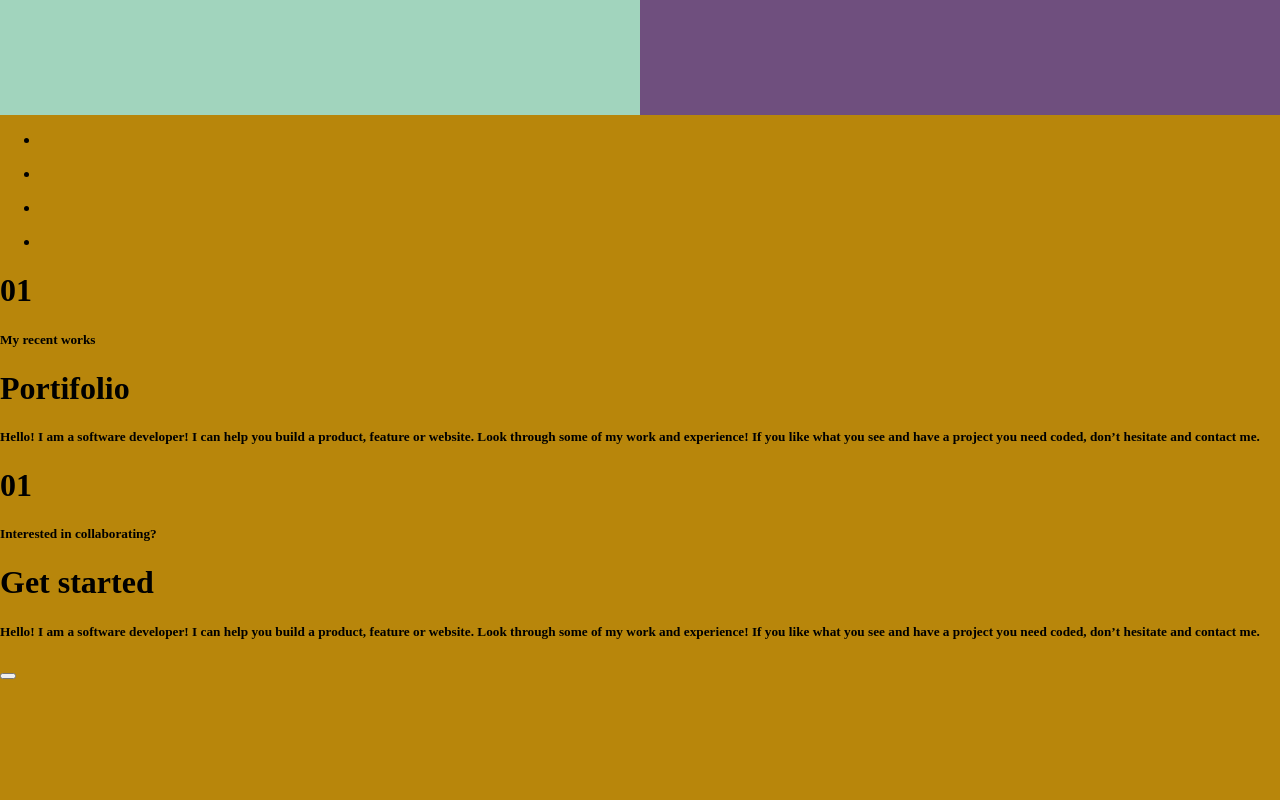
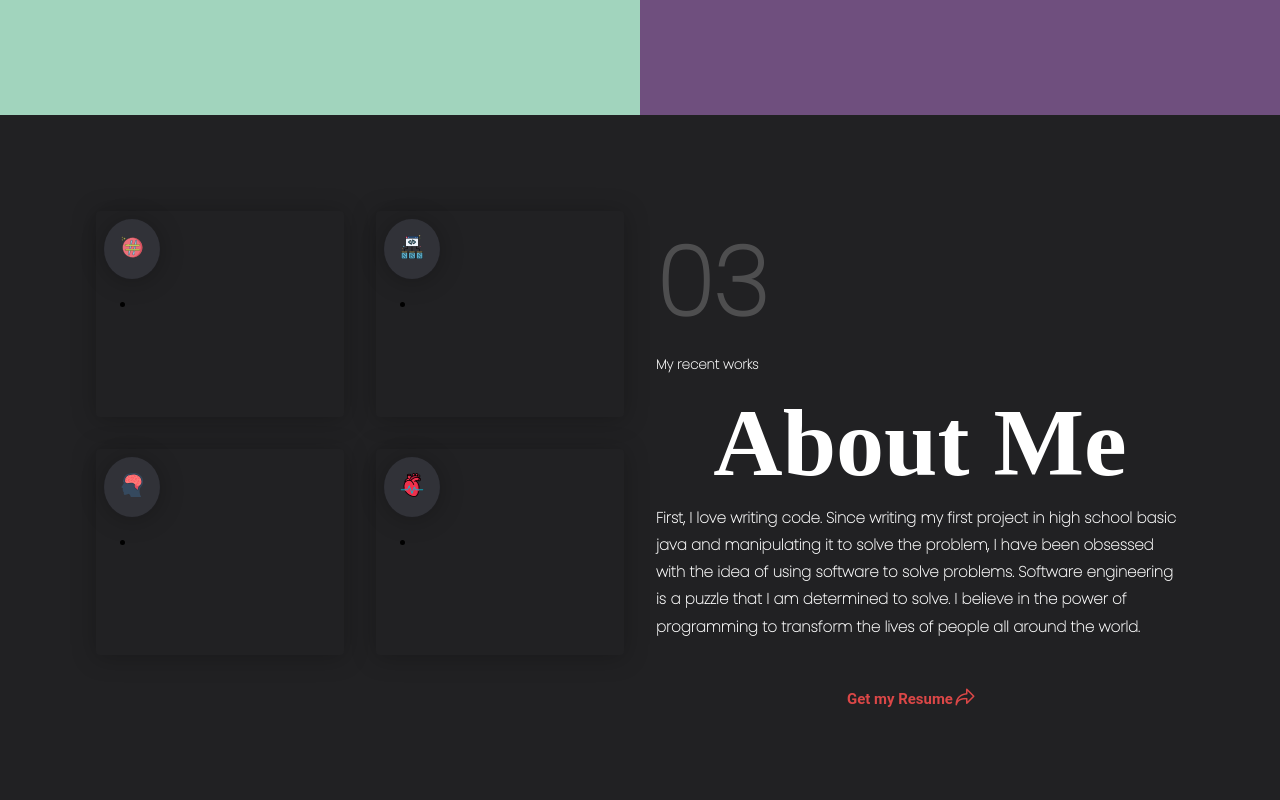
Before and after one commit to sanadwj/MyPortifolio.github.io, a plain HTML site: page index.html in a window 1280 px wide. Shown: the part 1680-2480 px from the top of the page. Before the commit the page ends 2360 px from the top, so only its background shows below. Drawn offline with Linux system fonts and the light colour scheme.

Commit message:
Add About me section
Add styles

```diff
--- a/index.html
+++ b/index.html
@@ -204,9 +204,10 @@
   </div>
   <div class="aboutme">
     <div class="skills">
-      <div class="skill">
+      <div class="fskill">
+        <div class="skill1">
           <div class="svg">
-
+            <img src="./styles/ghraphic/hashtag.png" alt="">
           </div>
           <div class="to">
 
@@ -219,39 +220,9 @@
             </ul>
           </div>
         </div>
-      <div class="skill">
+        <div class="skill2">
           <div class="svg">
-
-        </div>
-        <div class="to">
-
-        </div>
-        <div class="in">
-          <ul>
-            <li>
-
-            </li>
-          </ul>
-        </div>
-      </div>
-      <div class="skill">
-        <div class="svg">
-
-        </div>
-        <div class="to">
-
-        </div>
-        <div class="in">
-          <ul>
-            <li>
-
-            </li>
-          </ul>
-        </div>
-      </div>
-      <div class="skill">
-        <div class="svg">
-
+            <img src="./styles/ghraphic/brain.png" alt="">
           </div>
           <div class="to">
 
@@ -265,18 +236,101 @@
           </div>
         </div>
       </div>
-    <div class="numbers">
-      <h1>01</h1>
+      <div class="sskill">
+        <div class="skill3">
+          <div class="svg">
+            <img src="./styles/ghraphic/framework.png" alt="">
+          </div>
+          <div class="to">
+
+          </div>
+          <div class="in">
+            <ul>
+              <li>
+
+              </li>
+            </ul>
+          </div>
+        </div>
+        <div class="skill4">
+          <div class="svg">
+            <img src="./styles/ghraphic/heartbeat.png" alt="">
+          </div>
+          <div class="to">
+
+          </div>
+          <div class="in">
+            <ul>
+              <li>
+
+              </li>
+            </ul>
+          </div>
+        </div>
+      </div>
+
+
+    </div>
+    <div class="aabout">
+      <div class="number3">
+        <h1>03</h1>
       </div>
       <div class="mywork">
         <div class="myrecent">
               <h5>My recent works</h5>
         </div>
         <div class="name">
-          <h1>Portifolio</h1>
+            <h1>About Me</h1>
+        </div>
+        <div class="about">
+          <h5>First, I love writing code. Since writing my first project in high school basic java and manipulating it to solve the problem, I have been obsessed with the idea of using software to solve problems. Software engineering is a puzzle that I am determined to solve. I believe in the power of programming to transform the lives of people all around the world.</h5>
+        </div>
+        <div class="seework">
+          <div class="seemywork">
+            <div class="resume">
+              <h5>Get my Resume</h5>
+            </div>
+            <div class="sign">
+              <img src="./styles/ghraphic/arr1.png" alt="">
+            </div>
+          </div>
+        </div>
+      </div>
+    </div>
+  </div>
+  <div class="contact">
+    <div class="numbers">
+      <h1>04</h1>
+    </div>
+    <div class="mywork">
+      <div class="myrecent">
+            <h5>Interested in collaborating?</h5>
+      </div>
+      <div class="name">
+          <h1>Get started</h1>
       </div>
       <div class="about">
         <h5>Hello! I am a software developer! I can help you build a product, feature or website. Look through some of my work and experience! If you like what you see and have a project you need coded, don’t hesitate and contact me.</h5>
+      </div>
+      <div class=”container”>
+        <form id=”contact” action=”[YOUR_URL]" method=”GET”>
+          <h3>Contact Us!</h3>
+          <fieldset>
+            <input name=”webtask_no_cache” type=”hidden” value=”1">
+          </fieldset>
+          <fieldset>
+            <input name=”name” placeholder="Your name" type=”text” tabindex=”1" required autofocus>
+          </fieldset>
+          <fieldset>
+            <input name=”from” placeholder=”Your Email Address” type=”email” tabindex=”2" required>
+          </fieldset>
+          <fieldset>
+            <textarea name=”message” placeholder=”Your Message Here” tabindex=”5" required></textarea>
+          </fieldset>
+          <fieldset>
+            <button name=”submit” type=”submit” id=”contact-submit”>Submit</button>
+          </fieldset>
+        </form>
       </div>
       <div class="seework">
         <div class="seemywork">
@@ -290,46 +344,7 @@
       </div>
     </div>
   </div>
-  <div class="contact">
-    <div class="numbers">
-      <h1>01</h1>
-    </div>
-    <div class="mywork">
-      <div class="myrecent">
-            <h5>Interested in collaborating?</h5>
-      </div>
-      <div class="name">
-          <h1>Get started</h1>
-      </div>
-      <div class="about">
-        <h5>Hello! I am a software developer! I can help you build a product, feature or website. Look through some of my work and experience! If you like what you see and have a project you need coded, don’t hesitate and contact me.</h5>
-      </div>
-      <form action="get">
-        <div class="yourname">
 
-        </div>
-        <div class="email">
-
-        </div>
-        <div class="message">
-
-        </div>
-        <button>
-
-        </button>
-      </form>
-      <div class="seework">
-        <div class="seemywork">
-          <div class="resume">
-
-          </div>
-          <div class="sign">
-
-          </div>
-        </div>
-      </div>
-    </div>
-  </div>
 
 </body>
 </html>
--- /dev/null
+++ b/styles/_about.scss
@@ -0,0 +1,145 @@
+.aboutme {
+  margin: 5rem 5rem;
+  display: grid;
+  grid-template: 6fr 3fr/ 3fr 3fr;
+
+
+  .skills {
+    height: 30rem;
+    display: grid;
+    grid-template: 120fr 1fr/1fr 1fr;
+    img {
+      margin: 1rem;
+    }
+    .svg {
+      border: 1px none wheat;
+      width: 3.5rem;
+      margin: 0.5rem;
+      border-radius: 50%;
+      background-color: rgba(187, 192, 243, 0.1);
+      box-shadow: 0px 2px 24px rgba(0, 0, 0, 0.25);
+
+      z-index: 1;
+      img {
+        margin: 1rem;
+      }
+    }
+
+    .fskill {
+      display: grid;
+
+
+
+      .skill1 {
+        background-color: black;
+        margin: 1rem;
+        background: #212123;
+        box-shadow: 0px 2px 24px rgba(0, 0, 0, 0.25);
+        border-radius: 4px;
+      }
+      .skill2 {
+        background-color: rgb(223, 94, 94);
+        margin: 1rem;
+        background: #212123;
+        box-shadow: 0px 2px 24px rgba(0, 0, 0, 0.25);
+        border-radius: 4px;
+      }
+    }
+    .sskill {
+      display: grid;
+
+      .skill3 {
+        background-color: rgb(68, 95, 65);
+        margin: 1rem;
+        background: #212123;
+        box-shadow: 0px 2px 24px rgba(0, 0, 0, 0.25);
+        border-radius: 4px;
+      }
+      .skill4 {
+        background-color: rgb(32, 21, 94);
+        margin: 1rem;
+        background: #212123;
+        box-shadow: 0px 2px 24px rgba(0, 0, 0, 0.25);
+        border-radius: 4px;
+      }
+    }
+
+
+
+
+  }
+  .aabout {
+
+    margin: 1rem;
+    .number3 {
+      font-family: $primaryFont;
+      font-style: normal;
+      font-weight: 200;
+      font-size: 3rem;
+      line-height: 9rem;
+      text-align: left;
+      color: #FFFFFF;
+      opacity: 0.2;
+      h1 {
+        margin: 0 1rem 0rem 0;
+      }
+    }
+    .mywork {
+      @include flex(column);
+
+      .myrecent {
+        font-family: $primaryFont;
+        font-style: normal;
+        font-weight: normal;
+        font-size: 16px;
+        align-content: flex-start;
+        align-self: start;
+        color: #FFFFFF;
+        h5 {
+          margin: 0;
+        }
+
+
+      }
+      .name {
+        font-family: $secondryFont;
+        margin-top: 2rem;
+        font-style: normal;
+        font-weight: normal;
+        font-size: 3rem;
+        line-height: 150%;
+        color: #FFFFFF;
+        h1 {
+          margin: 0;
+        }
+
+      }
+      .about {
+        font-family: $primaryFont;
+        font-style: normal;
+        font-weight: normal;
+        font-size: 18px;
+        line-height: 1.7rem;
+        color: #FFFFFF;
+      }
+      .seework {
+
+        justify-content: flex-start;
+
+        width: 100%;
+        .seemywork {
+          @include flex(row);
+          font-family: $thirdFont;
+          margin-right: 1rem;
+          font-style: normal;
+          font-weight: 500;
+          font-size: 18px;
+          color: #DB4747;
+        }
+
+
+
+      }
+    }
+  }
+}
--- a/styles/styles.scss
+++ b/styles/styles.scss
@@ -1,7 +1,8 @@
 
 
 body {
-  background-color: darkgoldenrod;
+  background: #212123;
+        box-shadow: 0px 2px 24px rgba(0, 0, 0, 0.25);
   margin: 0;
 
 }
@@ -19,4 +20,6 @@ body {
 @import './hello';
 
 
-@import './portifolio'
+@import './portifolio';
+
+@import './about'
```
Also changed, not shown: styles/ghraphic/arr.png (added), styles/ghraphic/arr1.png (added), styles/ghraphic/brain.png (added), styles/ghraphic/framework.png (added), styles/ghraphic/hashtag.png (added), styles/ghraphic/heart-rate.png (added), styles/ghraphic/heartbeat.png (added), styles/ghraphic/lightbulb.png (added), styles/styles.css, 1 other file. Lines whose indentation alone changed are shown as unchanged.
